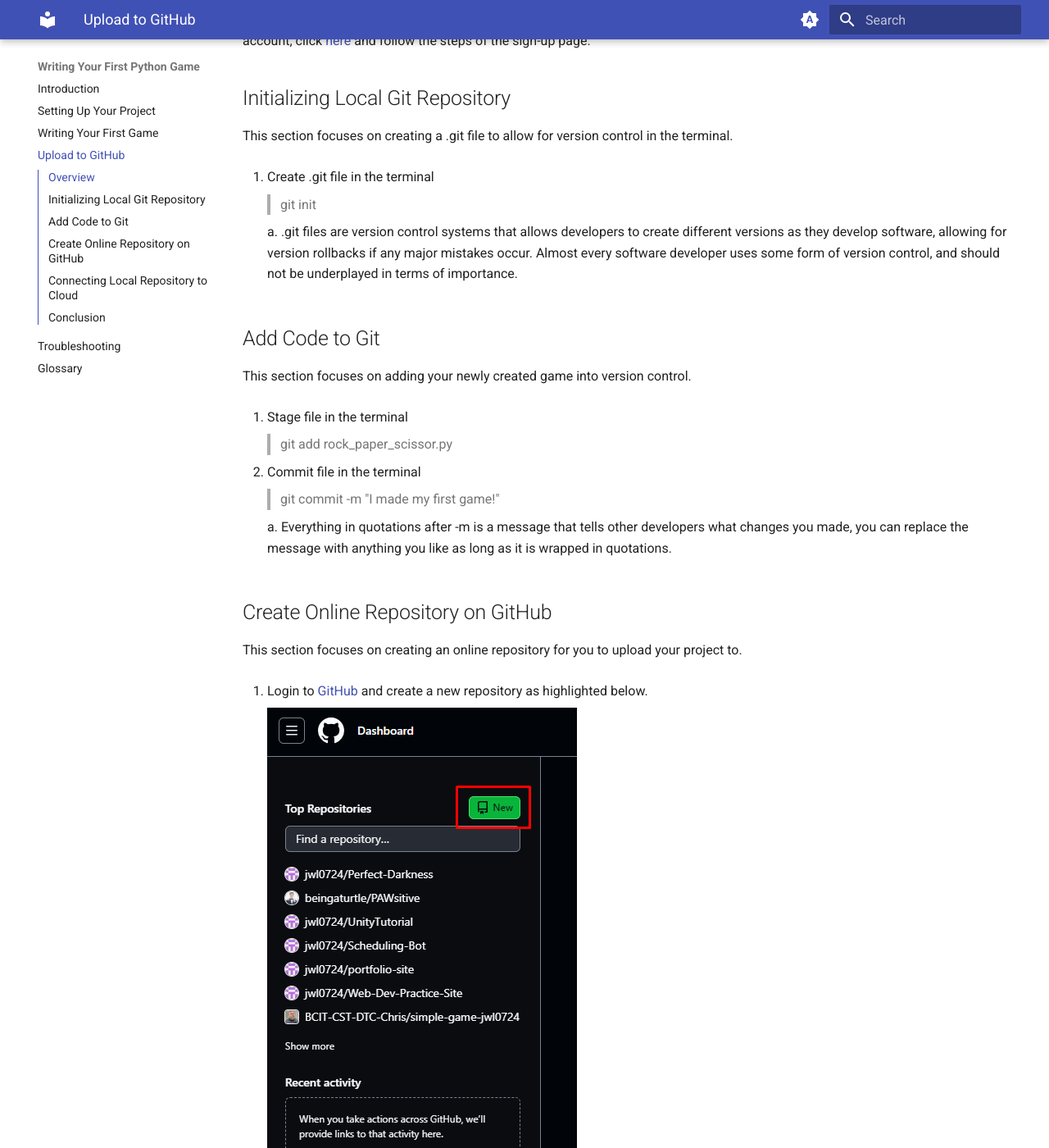
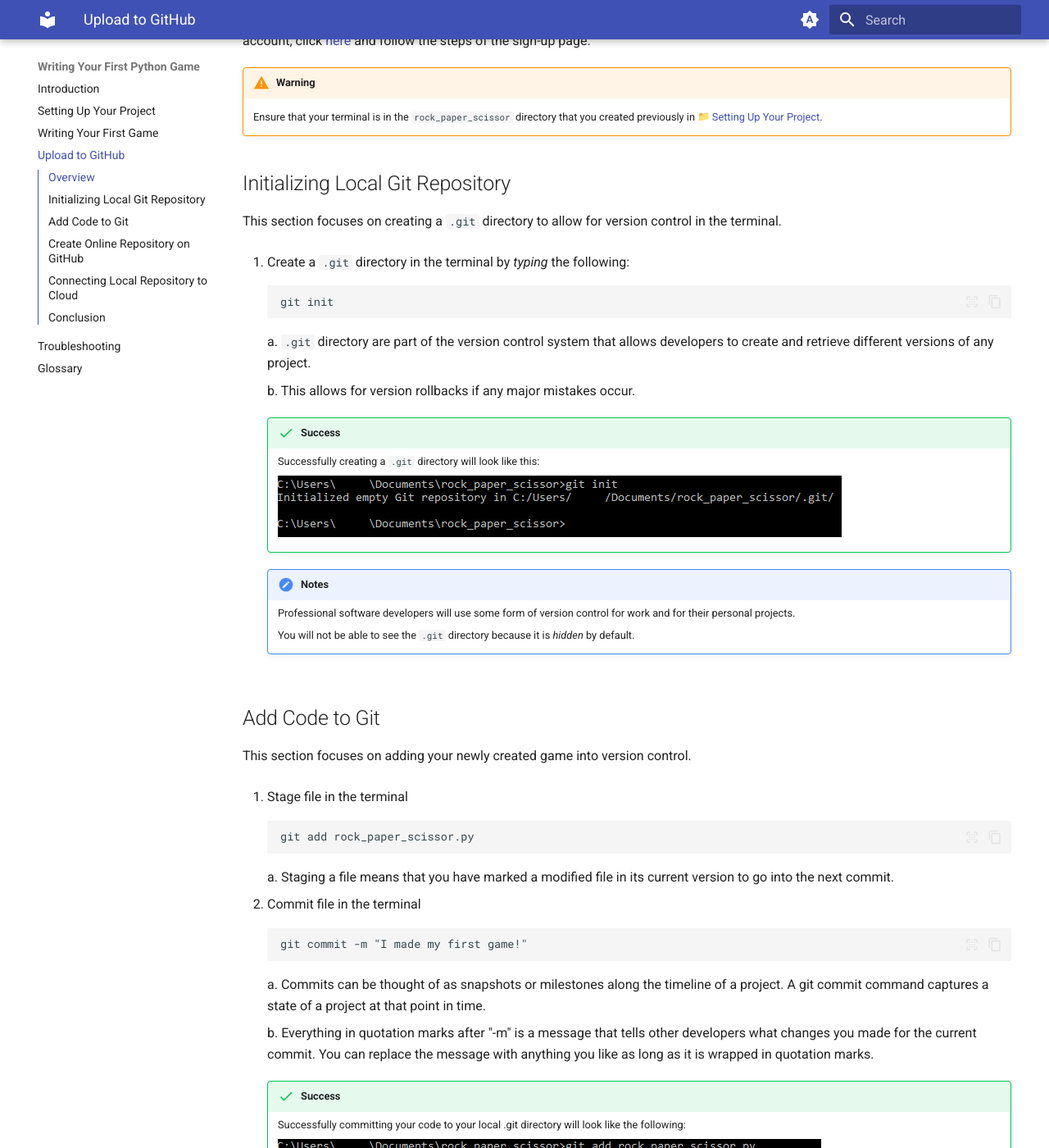
Before and after one commit to Beijzum/beijzum.github.io, an MkDocs documentation site: the page built from docs/Upload to GitHub.md, in a window 1280 px wide and 1400 px high, scrolled down 245 px. Shown: the whole window at 82% size. Built offline with MkDocs 1.6.1 and Material for MkDocs 9.7.7, drawn with Linux system fonts in a browser that asks for light colours; emoji names are drawn with the system emoji font; comment, search, counter and statistics services are not loaded; some of the changed text lies outside the part shown.

Commit message:
ADD tons of changes to upload.

````diff
--- a/docs/Upload to GitHub.md
+++ b/docs/Upload to GitHub.md
@@ -1,77 +1,173 @@
 ## Overview
+
 This section will focus uploading your code onto [GitHub](https://github.com/). It is platform that hosts git repositories onto cloud, and allows developers to collaborate with each other. This section also assumes that you already have an [GitHub](https://github.com/) account. If you do not have a [GitHub](https://github.com/) account, click [here](https://github.com/join) and follow the steps of the sign-up page.
+
+!!! warning
+
+    Ensure that your terminal is in the `rock_paper_scissor` directory that you created previously in :file_folder: [Setting Up Your Project](./Setting%20Up%20Your%20Project.md/#create-project-folder).
 
 ## Initializing Local Git Repository
 
-This section focuses on creating a .git file to allow for version control in the terminal.
+This section focuses on creating a `.git` directory to allow for version control in the terminal.
 
-1. Create .git file in the terminal
-> git init
+1.  Create a `.git` directory in the terminal by _typing_ the following:
 
-    a. .git files are version control systems that allows developers to create different versions as they develop software, allowing for version rollbacks if any major mistakes occur. Almost every software developer uses some form of version control, and should not be underplayed in terms of importance.
+    ```
+    git init
+    ```
+
+    a. `.git` directory are part of the version control system that allows developers to create and retrieve different versions of any project.
+
+    b. This allows for version rollbacks if any major mistakes occur.
+
+    !!! success
+
+        Successfully creating a `.git` directory will look like this:
+
+        ![create git init](./assets/uploadS1.png)
+
+    !!! notes
+
+        Professional software developers will use some form of version control for work and for their personal projects.
+
+        You will not be able to see the `.git` directory because it is *hidden* by default.
 
 ## Add Code to Git
 
 This section focuses on adding your newly created game into version control.
 
-2. Stage file in the terminal
-> git add rock_paper_scissor.py
+2.  Stage file in the terminal
 
-3. Commit file in the terminal
-> git commit -m "I made my first game!"
+    ```
+    git add rock_paper_scissor.py
+    ```
 
-    a. Everything in quotations after -m is a message that tells other developers what changes you made, you can replace the message with anything you like as long as it is wrapped in quotations.
+    a. Staging a file means that you have marked a modified file in its current version to go into the next commit.
+
+3.  Commit file in the terminal
+
+    ```
+    git commit -m "I made my first game!"
+    ```
+
+    a. Commits can be thought of as snapshots or milestones along the timeline of a project. A git commit command captures a state of a project at that point in time.
+
+    b. Everything in quotation marks after "-m" is a message that tells other developers what changes you made for the current commit. You can replace the message with anything you like as long as it is wrapped in quotation marks.
+
+    !!! success
+
+        Successfully committing your code to your local .git directory will look like the following:
+
+        ![add code to git](./assets/uploadS3.png)
+
+    !!! failure
+
+        If you forget to add and stage a file after modifying it, then the following message will be shown:
+
+        ![add code to git fail](./assets/uploadS3Failure.png)
+
+        Just add/stage the file and then commit the file to fix this issue.
+
+    !!! notes
+
+        A good practice is to have clear and concise messages that tell other developers what you changed in your commit.
 
 ## Create Online Repository on GitHub
 
 This section focuses on creating an online repository for you to upload your project to.
 
-4. Login to [GitHub](https://github.com/) and create a new repository as highlighted below.
+4.  Login to [GitHub](https://github.com/) and create a new repository as highlighted below:
 
     ![make new repository](./assets/uploadS4a.png)
 
-5. Enter a repository name
+    a. _Click_ on the "+" sign first
+
+    b. _Click_ on "New repository" next.
+
+5.  Enter a repository name
 
     ![enter repository name](./assets/uploadS5.png)
 
-    a. If your project folder name is not rock_paper_scissors, enter the name you used instead.
+    a. If your project folder name is not `rock_paper_scissors`, enter the name you used instead.
 
-6. Click create repository
+6.  Click create repository
 
-    ![create repository](./assets/codeS6.png)
+    ![create repository](./assets/uploadS6.png)
 
-**Note:** Advanced users can choose customize their repository settings, for the purposes of the tutorial we will leave everything to default.
+    a. You may change the project visibility to private, so that only you or project collaborators can view the project.
+
+    b. All other settings can be left as default.
+
+    !!! success
+
+        Successfully creating the `rock_paper_scissor` repository will move you to the next page shown below:
+
+        ![create repository success](./assets/uploadS6Success.png)
 
 ## Connecting Local Repository to Cloud
 
-This section focuses on connecting your local .git folder to the online GitHub repostiory.
+This section focuses on connecting your local .git folder to the cloud/remote GitHub repository.
 
-7. Copy the new GitHub repository link
+7.  Copy the new GitHub repository link:
     ![copy repository link](./assets/uploadS7.png)
 
-8. Link remote repository to local repostiory
-> git remote add origin https://github.com/your_github_username/rock_paper_scissor.git
+    a. _Click_ on the "copy" button that is highlighted.
 
-    a. The link after origin should be replaced with the link you copied into your clipboard outlined in step 1 of this section.
+8.  Use the terminal to link your local repository to the cloud repository by _typing_ the following:
 
-9. Upload local repostiory to cloud repostiory
-> git push -u origin main
+    ```
+    git remote add origin https://github.com/your_github_username/rock_paper_scissor.git
+    ```
 
-    a. Your terminal should look like the picture below after pressing enter.
+    a. In Git, "origin" is a shorthand name for the cloud repository that a project was originally cloned from.
 
-    ![add remote origin image](./assets/uploadS8a.png)
+    b. The link after the word "origin" should be replaced with the link you copied into your clipboard in the previous step.
 
-10. Visit the GitHub repository to ensure changes have been made.
+    !!! notes
+
+        You may CTRL + V to paste in the terminal. Some Windows version also allow _right-clicking_ in the terminal to paste.
+
+9.  Upload local repository to cloud repository:
+
+    ```
+    git push -u origin master
+    ```
+
+    a. "master" is the default name given to the first branch present in a Git repository when it is initialized.
+
+    b. Some users will have "master as a default name, while some others will have "main" as a default name. If you encounter an error, try the other.
+
+    !!! success
+
+        Successfully uploading the local repository to the remote repository will look like the following:
+
+        ![add remote origin image success](./assets/uploadS9Success.png)
+
+    !!! failure
+
+        If you type another common branch name like "main", then there is a chance that you will get a "refspec" error shown below:
+
+        ![add remote origin image fail](./assets/uploadS9Failure.png)
+
+        If "main" does not work, try "master". If "master" does not work, try "main".
+
+10. Visit the GitHub repository to ensure changes have been made:
+
+    !!! success
+
+        Successfully uploading the project on to your GitHub repository should look like the following:
+
+        ![github repo](./assets/uploadS10.png)
 
 ## Conclusion
+
 By the end of this section, you will have successfully completed the following tasks important to every developer:
 
-- [x] Initialize a local repository
-- [x] Stage and commit files to a repository
-- [x] Create an online GitHub repository
-- [x] Connect a local repository to an online repository
+-   [x] Initialize a local repository
+-   [x] Stage and commit files to a repository
+-   [x] Create an online GitHub repository
+-   [x] Connect a local repository to an online repository
 
+**Congratulations!** 🥳🎉, you have taken your first steps towards becoming a full-fledged developer. If you have encountered any problems throughout the tutorial, the next section is a compilation of commonly encountered issues.
 
-**Congratulations!** 🥳🎉, you have taken your first steps towards becoming a fully fledged developer. If you have encountered any problems throughout the tutorial, the next section is a compilation of commonly encountered issues, click the link before to see the next section.
-
-[Troubleshooting](Troubleshooting.md)
+:material-cog-box: [Troubleshooting](Troubleshooting.md)
````
Also changed, not shown: docs/glossary.md (+1 -0 lines), docs/assets/codeS15a.png, docs/assets/codeS6.png (deleted), docs/assets/uploadS1.png (added), docs/assets/uploadS10.png (added), docs/assets/uploadS3.png (added), docs/assets/uploadS3Failure.png (added), docs/assets/uploadS4a.png, docs/assets/uploadS6.png (added), docs/assets/uploadS6Success.png (added), docs/assets/uploadS7.png, docs/assets/uploadS8a.png (deleted), docs/assets/uploadS9Failure.png (added), docs/assets/uploadS9Success.png (added).
